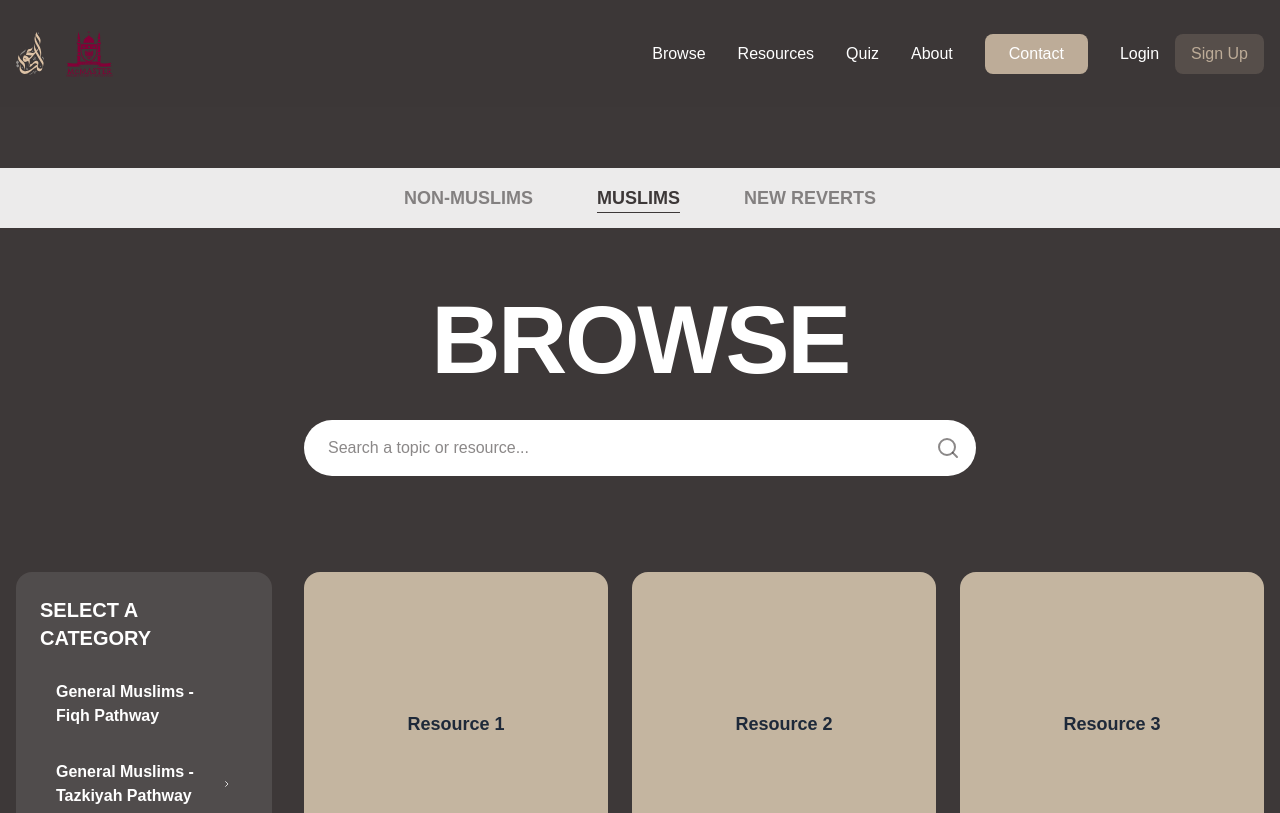
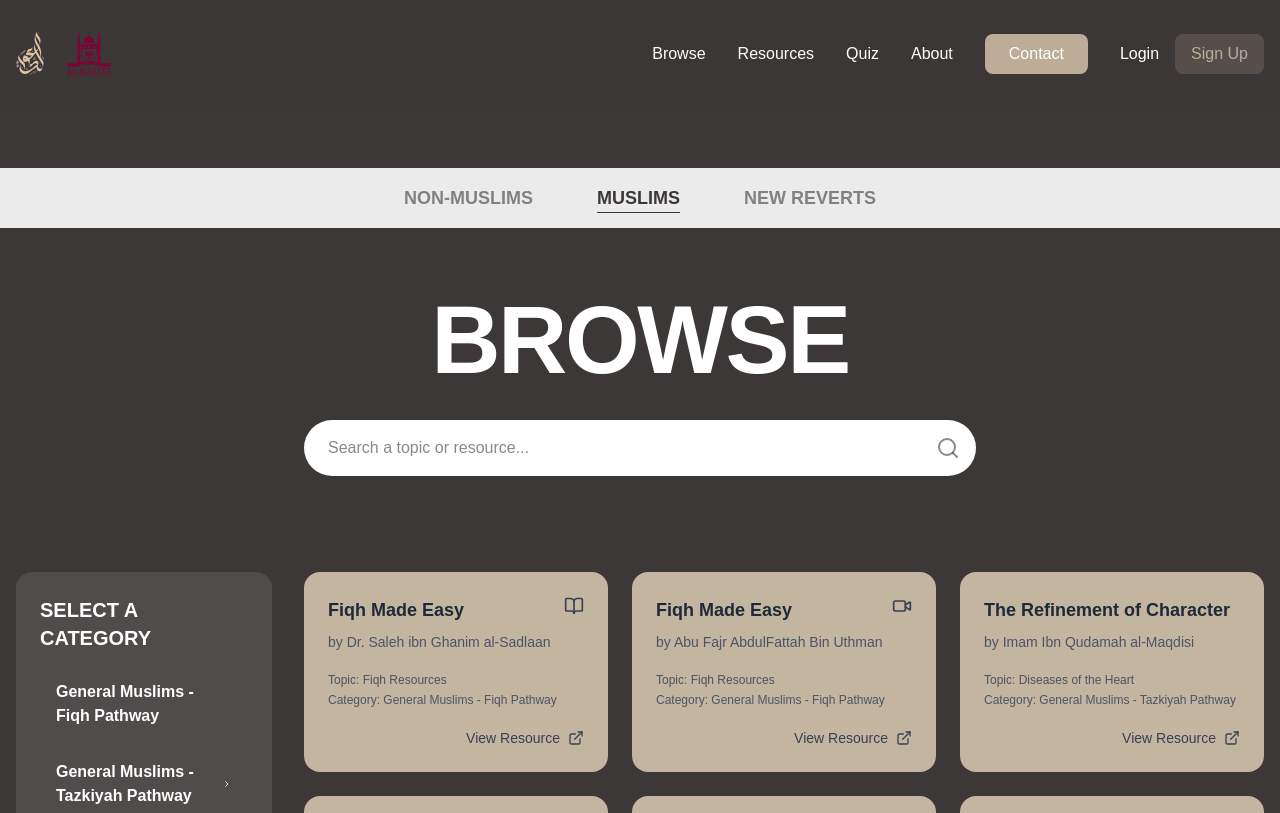
Before and after one commit to AymenS02/dawah-digital-library, a Next.js app: page /browse in a window 1280 px wide. Shown: the top 813 px of the page. Built offline with nearby package versions, Linux system fonts and the light colour scheme; a web font is replaced by a local one.

Commit message:
Implement browse section with real data display and search functionality
Co-authored-by: AymenS02 <95427313+AymenS02@users.noreply.github.com>

```diff
--- a/app/browse/page.jsx
+++ b/app/browse/page.jsx
@@ -1,7 +1,7 @@
 'use client';
 
-import React, { useState } from 'react';
-import { Search, ChevronRight } from 'lucide-react';
+import React, { useState, useMemo } from 'react';
+import { Search, ChevronRight, ExternalLink, BookOpen, Video, FileText } from 'lucide-react';
 import { muslimResources } from '../data/muslimResources';
 import { nonMuslimResources } from '../data/nonMuslimResources';
 import { revertResources } from '../data/revertResources';
@@ -9,6 +9,154 @@ import { revertResources } from '../data/revertResources';
 export default function BrowsePage() {
   const [selectedCategory, setSelectedCategory] = useState('MUSLIMS');
   const [selectedSidebarItem, setSelectedSidebarItem] = useState(null);
+  const [selectedSubtopic, setSelectedSubtopic] = useState(null);
+  const [searchQuery, setSearchQuery] = useState('');
+
+  // Helper function to flatten resources from nested structures
+  const flattenResources = (data, category, topic = null, subtopic = null) => {
+    const resources = [];
+
+    if (Array.isArray(data)) {
+      data.forEach(resource => {
+        if (resource.url || resource.title) {
+          resources.push({
+            ...resource,
+            category,
+            topic,
+            subtopic
+          });
+        }
+      });
+    }
+
+    return resources;
+  };
+
+  // Extract all resources for each category
+  const getAllResources = useMemo(() => {
+    const allResources = {
+      'MUSLIMS': [],
+      'NON-MUSLIMS': [],
+      'NEW REVERTS': []
+    };
+
+    // Muslims resources
+    // Fiqh Pathway
+    if (muslimResources.generalMuslims.pathways.fiqh.resources) {
+      allResources['MUSLIMS'].push(...flattenResources(
+        muslimResources.generalMuslims.pathways.fiqh.resources,
+        'General Muslims - Fiqh Pathway',
+        'Fiqh Resources'
+      ));
+    }
+
+    // Tazkiyah Pathway
+    muslimResources.generalMuslims.pathways.tazkiyah.topics.forEach(topic => {
+      if (topic.resources) {
+        allResources['MUSLIMS'].push(...flattenResources(
+          topic.resources,
+          'General Muslims - Tazkiyah Pathway',
+          topic.title
+        ));
+      }
+    });
+
+    // Aqidah Pathway
+    muslimResources.generalMuslims.pathways.aqidah.topics.forEach(topic => {
+      if (topic.resources) {
+        allResources['MUSLIMS'].push(...flattenResources(
+          topic.resources,
+          'General Muslims - \'Aqidah Pathway',
+          topic.title
+        ));
+      }
+    });
+
+    // Students of Knowledge
+    muslimResources.studentsOfKnowledge.components.forEach(component => {
+      if (component.resources) {
+        allResources['MUSLIMS'].push(...flattenResources(
+          component.resources,
+          'Students of Knowledge',
+          component.title
+        ));
+      }
+    });
+
+    // Struggling with Faith
+    muslimResources.strugglingWithFaith.sections.forEach(section => {
+      section.topics.forEach(topic => {
+        if (topic.resources) {
+          allResources['MUSLIMS'].push(...flattenResources(
+            topic.resources,
+            `Struggling with Faith - ${section.title}`,
+            topic.title
+          ));
+        }
+      });
+    });
+
+    // Non-Muslims resources
+    Object.entries(nonMuslimResources).forEach(([key, categoryData]) => {
+      if (categoryData.sections) {
+        categoryData.sections.forEach(section => {
+          if (section.resources) {
+            allResources['NON-MUSLIMS'].push(...flattenResources(
+              section.resources,
+              categoryData.title,
+              section.title
+            ));
+          }
+        });
+      }
+      if (categoryData.topics) {
+        categoryData.topics.forEach(topic => {
+          if (topic.resources) {
+            allResources['NON-MUSLIMS'].push(...flattenResources(
+              topic.resources,
+              categoryData.title,
+              topic.title
+            ));
+          }
+        });
+      }
+    });
+
+    // Revert resources
+    revertResources.starterPackage.sections.forEach(section => {
+      if (section.resources) {
+        allResources['NEW REVERTS'].push(...flattenResources(
+          section.resources,
+          section.title
+        ));
+      }
+      if (section.categories) {
+        section.categories.forEach(subcat => {
+          if (subcat.resources) {
+            allResources['NEW REVERTS'].push(...flattenResources(
+              subcat.resources,
+              section.title,
+              subcat.title
+            ));
+          }
+          if (subcat.categories) {
+            subcat.categories.forEach(subsubcat => {
+              if (subsubcat.resources) {
+                allResources['NEW REVERTS'].push(...flattenResources(
+                  subsubcat.resources,
+                  section.title,
+                  subcat.title,
+                  subsubcat.title
+                ));
+              }
+            });
+          }
+        });
+      }
+    });
+
+    return allResources;
+  }, []);
 
   // Build category data from the resource files
   const categoryData = {
@@ -90,6 +238,52 @@ export default function BrowsePage() {
 
   const toggleSidebarItem = (index) => {
     setSelectedSidebarItem(selectedSidebarItem === index ? null : index);
+    setSelectedSubtopic(null); // Reset subtopic when changing sidebar item
+  };
+
+  const selectSubtopic = (subtopic) => {
+    setSelectedSubtopic(subtopic);
+  };
+
+  // Filter resources based on category, sidebar selection, subtopic, and search
+  const filteredResources = useMemo(() => {
+    let resources = getAllResources[selectedCategory] || [];
+
+    // Filter by sidebar item
+    if (selectedSidebarItem !== null) {
+      const sidebarItemName = categoryData[selectedCategory].sidebar[selectedSidebarItem].name;
+      resources = resources.filter(r => r.category === sidebarItemName);
+    }
+
+    // Filter by subtopic
+    if (selectedSubtopic) {
+      resources = resources.filter(r => r.topic === selectedSubtopic);
+    }
+
+    // Filter by search query
+    if (searchQuery.trim()) {
+      const query = searchQuery.toLowerCase();
+      resources = resources.filter(r =>
+        (r.title && r.title.toLowerCase().includes(query)) ||
+        (r.author && r.author.toLowerCase().includes(query)) ||
+        (r.topic && r.topic.toLowerCase().includes(query)) ||
+        (r.category && r.category.toLowerCase().includes(query))
+      );
+    }
+
+    return resources;
+  }, [selectedCategory, selectedSidebarItem, selectedSubtopic, searchQuery, getAllResources, categoryData]);
+
+  // Get resource type icon
+  const getResourceIcon = (type) => {
+    switch (type) {
+      case 'book':
+        return <BookOpen className="w-5 h-5" />;
+      case 'video':
+        return <Video className="w-5 h-5" />;
+      default:
+        return <FileText className="w-5 h-5" />;
+    }
   };
 
   return (
@@ -98,7 +292,11 @@ export default function BrowsePage() {
       <div className="bg-foreground/90 backdrop-blur-sm py-4 px-4 sticky top-16 z-40">
         <div className="max-w-7xl mx-auto flex justify-center gap-8 md:gap-16">
           <button
-            onClick={() => setSelectedCategory('NON-MUSLIMS')}
+            onClick={() => {
+              setSelectedCategory('NON-MUSLIMS');
+              setSelectedSidebarItem(null);
+              setSelectedSubtopic(null);
+            }}
             className={`text-sm md:text-lg font-semibold transition-all duration-300 ${
               selectedCategory === 'NON-MUSLIMS'
                 ? 'text-background underline underline-offset-8'
@@ -108,7 +306,11 @@ export default function BrowsePage() {
             NON-MUSLIMS
           </button>
           <button
-            onClick={() => setSelectedCategory('MUSLIMS')}
+            onClick={() => {
+              setSelectedCategory('MUSLIMS');
+              setSelectedSidebarItem(null);
+              setSelectedSubtopic(null);
+            }}
             className={`text-sm md:text-lg font-semibold transition-all duration-300 ${
               selectedCategory === 'MUSLIMS'
                 ? 'text-background underline underline-offset-8'
@@ -118,7 +320,11 @@ export default function BrowsePage() {
             MUSLIMS
           </button>
           <button
-            onClick={() => setSelectedCategory('NEW REVERTS')}
+            onClick={() => {
+              setSelectedCategory('NEW REVERTS');
+              setSelectedSidebarItem(null);
+              setSelectedSubtopic(null);
+            }}
             className={`text-sm md:text-lg font-semibold transition-all duration-300 ${
               selectedCategory === 'NEW REVERTS'
                 ? 'text-background underline underline-offset-8'
@@ -142,6 +348,8 @@ export default function BrowsePage() {
             <input
               type="text"
               placeholder="Search a topic or resource..."
+              value={searchQuery}
+              onChange={(e) => setSearchQuery(e.target.value)}
               className="w-full px-6 py-4 pr-12 rounded-full bg-foreground text-background placeholder-background/60 focus:outline-none focus:ring-2 focus:ring-primary"
             />
             <Search className="absolute right-4 top-1/2 -translate-y-1/2 w-6 h-6 text-background/60" />
@@ -176,7 +384,12 @@ export default function BrowsePage() {
                       {item.subtopics.map((subtopic, subIndex) => (
                         <button
                           key={subIndex}
-                          className="w-full text-left px-4 py-2 text-sm rounded-lg hover:bg-foreground/20 transition-all duration-300 text-foreground/80 hover:text-primary"
+                          onClick={() => selectSubtopic(subtopic)}
+                          className={`w-full text-left px-4 py-2 text-sm rounded-lg transition-all duration-300 ${
+                            selectedSubtopic === subtopic
+                              ? 'bg-foreground/30 text-primary font-semibold'
+                              : 'hover:bg-foreground/20 text-foreground/80 hover:text-primary'
+                          }`}
                         >
                           {subtopic}
                         </button>
@@ -190,26 +403,70 @@ export default function BrowsePage() {
 
           {/* Content Grid */}
           <div className="flex-1">
+            {filteredResources.length === 0 ? (
+              <div className="text-center py-16">
+                <p className="text-foreground/60 text-lg">
+                  {searchQuery.trim()
+                    ? 'No resources found matching your search.'
+                    : 'Select a category from the sidebar to view resources.'}
+                </p>
+              </div>
+            ) : (
+              <>
                 <div className="grid grid-cols-1 md:grid-cols-2 lg:grid-cols-3 gap-6 mb-8">
-              {/* Resource Cards */}
-              {[...Array(9)].map((_, index) => (
-                <div
+                  {filteredResources.map((resource, index) => (
+                    <a
                       key={index}
-                  className="bg-[#c4b5a0] rounded-2xl aspect-square hover:shadow-2xl hover:scale-105 transition-all duration-500 cursor-pointer flex items-center justify-center"
+                      href={resource.url}
+                      target="_blank"
+                      rel="noopener noreferrer"
+                      className="bg-[#c4b5a0] rounded-2xl p-6 hover:shadow-2xl hover:scale-105 transition-all duration-500 cursor-pointer flex flex-col justify-between min-h-[200px]"
                     >
-                  <div className="text-center p-6">
-                    <p className="text-gray-800 font-semibold text-lg">Resource {index + 1}</p>
+                      <div>
+                        <div className="flex items-start justify-between mb-3">
+                          <div className="flex-1">
+                            <h3 className="text-gray-800 font-semibold text-lg mb-2 line-clamp-2">
+                              {resource.title || 'Untitled Resource'}
+                            </h3>
+                            {resource.author && (
+                              <p className="text-gray-600 text-sm mb-2">
+                                by {resource.author}
+                              </p>
+                            )}
                           </div>
+                          {resource.type && (
+                            <div className="ml-2 text-gray-700">
+                              {getResourceIcon(resource.type)}
                             </div>
+                          )}
+                        </div>
+                        {resource.topic && (
+                          <p className="text-gray-600 text-xs mb-1 line-clamp-1">
+                            Topic: {resource.topic}
+                          </p>
+                        )}
+                        {resource.category && (
+                          <p className="text-gray-600 text-xs line-clamp-1">
+                            Category: {resource.category}
+                          </p>
+                        )}
+                      </div>
+                      <div className="flex items-center justify-end mt-4 text-gray-700">
+                        <span className="text-sm mr-2">View Resource</span>
+                        <ExternalLink className="w-4 h-4" />
+                      </div>
+                    </a>
                   ))}
                 </div>
 
-            {/* Load More Button */}
-            <div className="text-center py-8">
-              <button className="text-foreground/80 hover:text-foreground font-semibold text-lg transition-all duration-300 hover:scale-105">
-                LOAD MORE . . .
-              </button>
+                {/* Results count */}
+                <div className="text-center py-4">
+                  <p className="text-foreground/60">
+                    Showing {filteredResources.length} resource{filteredResources.length !== 1 ? 's' : ''}
+                  </p>
                 </div>
+              </>
+            )}
           </div>
         </div>
       </div>
```
Lines whose indentation alone changed are shown as unchanged.
